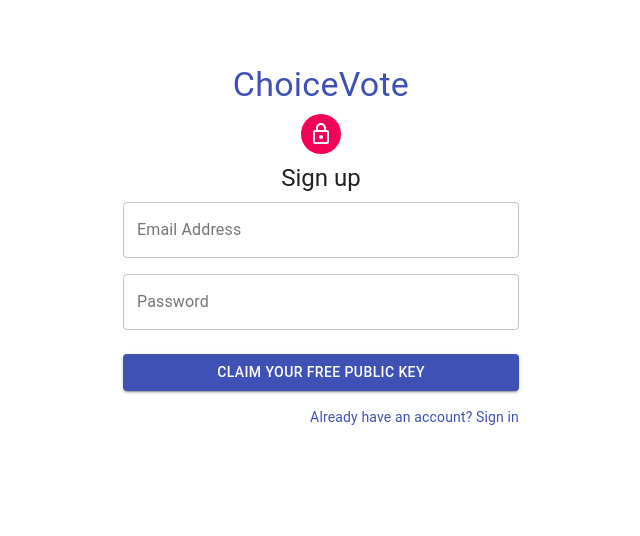
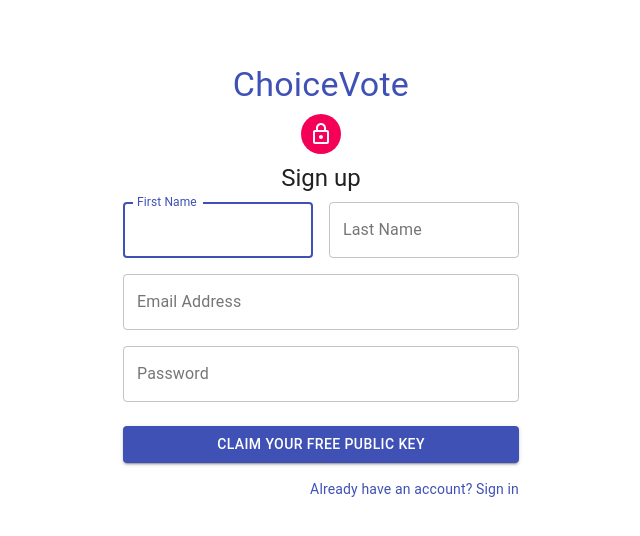
Before and after one commit to CUNY-Hackathon-2019/votesys-client, a React (Create React App) app in the folder votesys/: page /signup in a window 1280 px wide. Shown: the top 536 px of the page, without its empty margins (319-959 px from the left). Built offline with nearby package versions, Linux system fonts and the light colour scheme.

Commit message:
lazy commit

```diff
--- a/votesys/src/Components/SignIn/SignIn.js
+++ b/votesys/src/Components/SignIn/SignIn.js
@@ -55,7 +55,20 @@ class SignIn extends React.Component{
   }
 
   handleSubmit = async (event) => {
+    event.preventDefault();
+    try{
+      let credentials = {
+        email: this.state.email,
+        password: this.state.password
+      }
+      let res = await axios.put('', credentials);
+      if(res) {
 
+      }
+
+    }catch(err) {
+      console.log(err);
+    }
   }
 
   handleKeyPress = event => {
--- a/votesys/src/Components/SignUp/SignUp.js
+++ b/votesys/src/Components/SignUp/SignUp.js
@@ -43,6 +43,8 @@ class SignUp extends React.Component {
   constructor(props) {
     super();
     this.state = {
+      firstname: "",
+      lastname: "",
       email: "",
       password:""
     };
@@ -53,7 +55,28 @@ class SignUp extends React.Component {
   }
 
   handleSubmit = async (event) => {
+    event.preventDefault();
+    try {
+      let re = /^(([^<>()\[\]\\.,;:\s@"]+(\.[^<>()\[\]\\.,;:\s@"]+)*)|(".+"))@((\[[0-9]{1,3}\.[0-9]{1,3}\.[0-9]{1,3}\.[0-9]{1,3}])|(([a-zA-Z\-0-9]+\.)+[a-zA-Z]{2,}))$/;
+      if(this.state.firstname.length === 0 || this.state.lastname.length === 0 || this.state.password.length === 0 || this.state.email.length === 0 || !re.test(this.state.email)) {
+          this.setState({
+              error:'Missing proper credentials.'
+          })
+      } else {
+          let newUser = {
+              firstname: this.state.firstname,
+              lastname: this.state.lastname,
+              email: this.state.email,
+              password: this.state.password
+          }
+          let res = await axios.post('')
+          if(res){
 
+          }
+      }
+  } catch (err) {
+      console.log(err);
+  }
 }
 
   handleKeyPress = event => {
@@ -80,6 +103,29 @@ class SignUp extends React.Component {
               </Typography>
               <form className={classes.form} noValidate>
                   <Grid container spacing={2}>
+                    <Grid item xs={12} sm={6}>
+                      <TextField
+                        autoComplete="fname"
+                        name="firstName"
+                        variant="outlined"
+                        fullWidth
+                        id="firstName"
+                        label="First Name"
+                        autoFocus
+                        onChange={this.handleChange('firstname')}
+                        />
+                    </Grid>
+                    <Grid item xs={12} sm={6}>
+                      <TextField
+                        variant="outlined"
+                        fullWidth
+                        id="lastName"
+                        label="Last Name"
+                        name="lastName"
+                        autoComplete="lname"
+                        onChange={this.handleChange('lastname')}
+                      />
+                    </Grid>
                     <Grid item xs={12}>
                       <TextField
                          variant="outlined"
```
Lines whose indentation alone changed are shown as unchanged.
